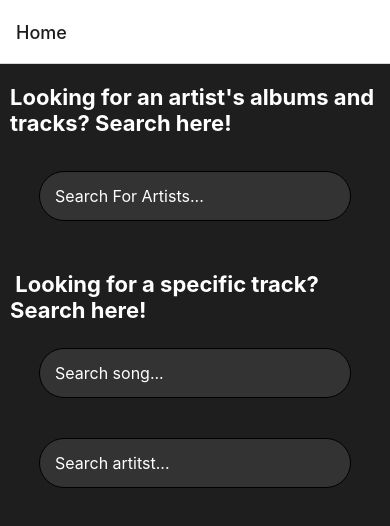
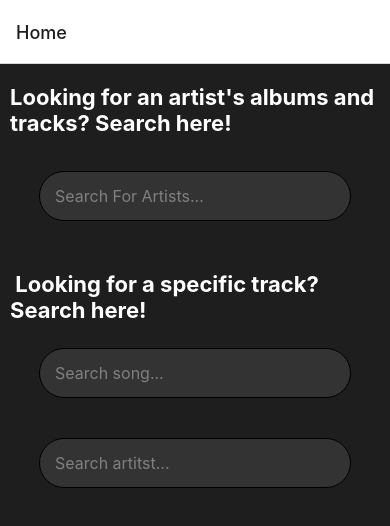
Before and after one commit to Hieubui1103/Project3---CSC2053, a React Native app in the folder MusicAdventure/: screen /Home in a window 390 px wide. Shown: the top 526 px of the page. Built offline with nearby package versions, Linux system fonts and the light colour scheme; no server answers.

Commit message:
last modified: added deleting whitespac for SearchBar

```diff
--- a/MusicAdventure/SearchBar.js
+++ b/MusicAdventure/SearchBar.js
@@ -36,6 +36,7 @@ const SearchBar = ({ navigation}) => {
         <TextInput
           style={styles.input}
           placeholder="Search For Artists..."
+          placeholderTextColor="gray"
           onChangeText={text => setSearchText(text)}
           value={searchText}
           onSubmitEditing={search}
@@ -46,6 +47,7 @@ const SearchBar = ({ navigation}) => {
         <TextInput
           style={styles.input}
           placeholder="Search song..."
+          placeholderTextColor="gray"
           onChangeText={text => setSearchSong(text)}
           value={searchSong}
           onSubmitEditing={searchLyric}
@@ -53,6 +55,7 @@ const SearchBar = ({ navigation}) => {
         <TextInput
           style={styles.input}
           placeholder="Search artitst..."
+          placeholderTextColor="gray"
           onChangeText={text => setSearchArtist(text)}
           value={searchArtist}
           onSubmitEditing={searchLyric}
```
